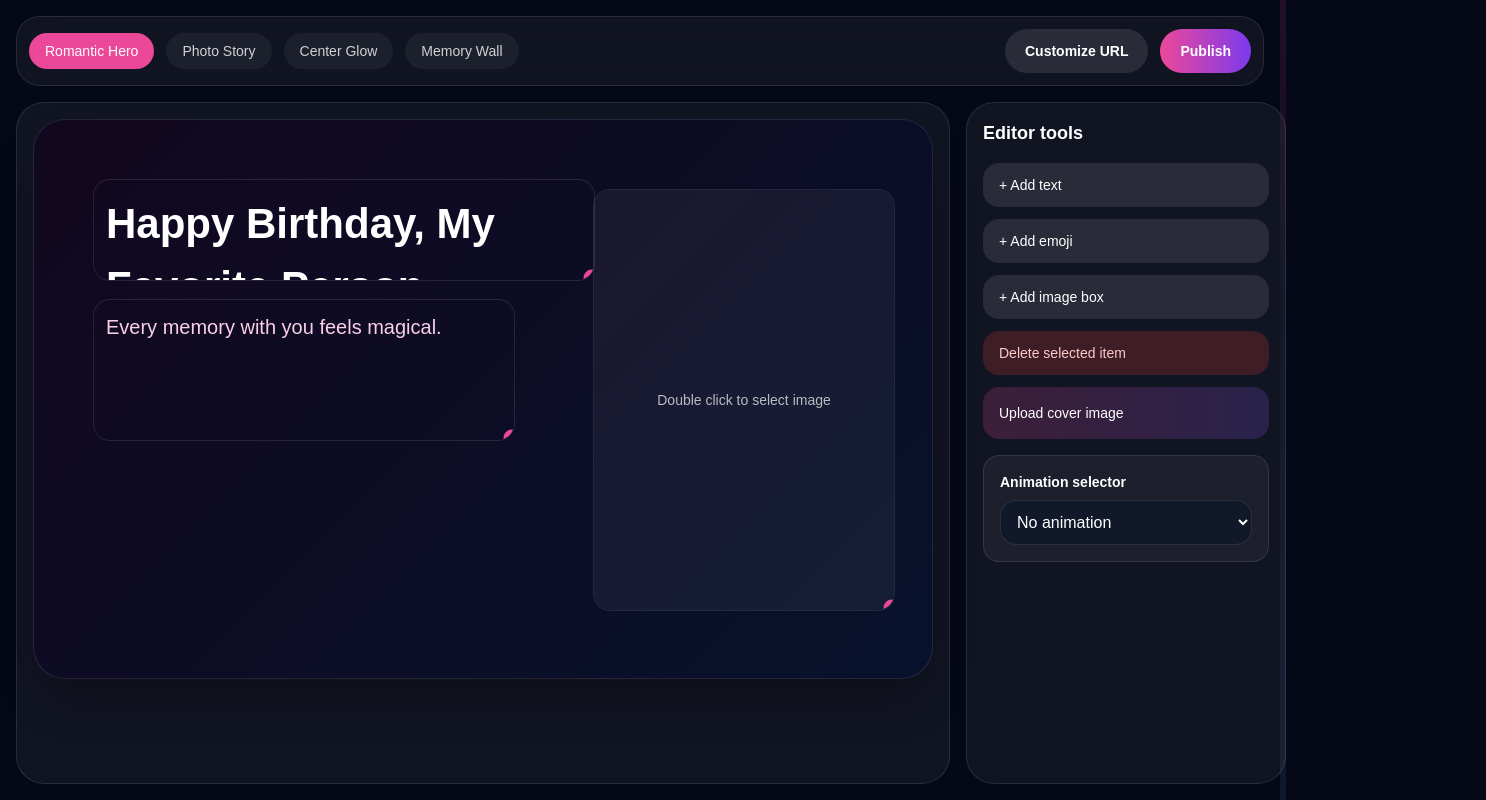
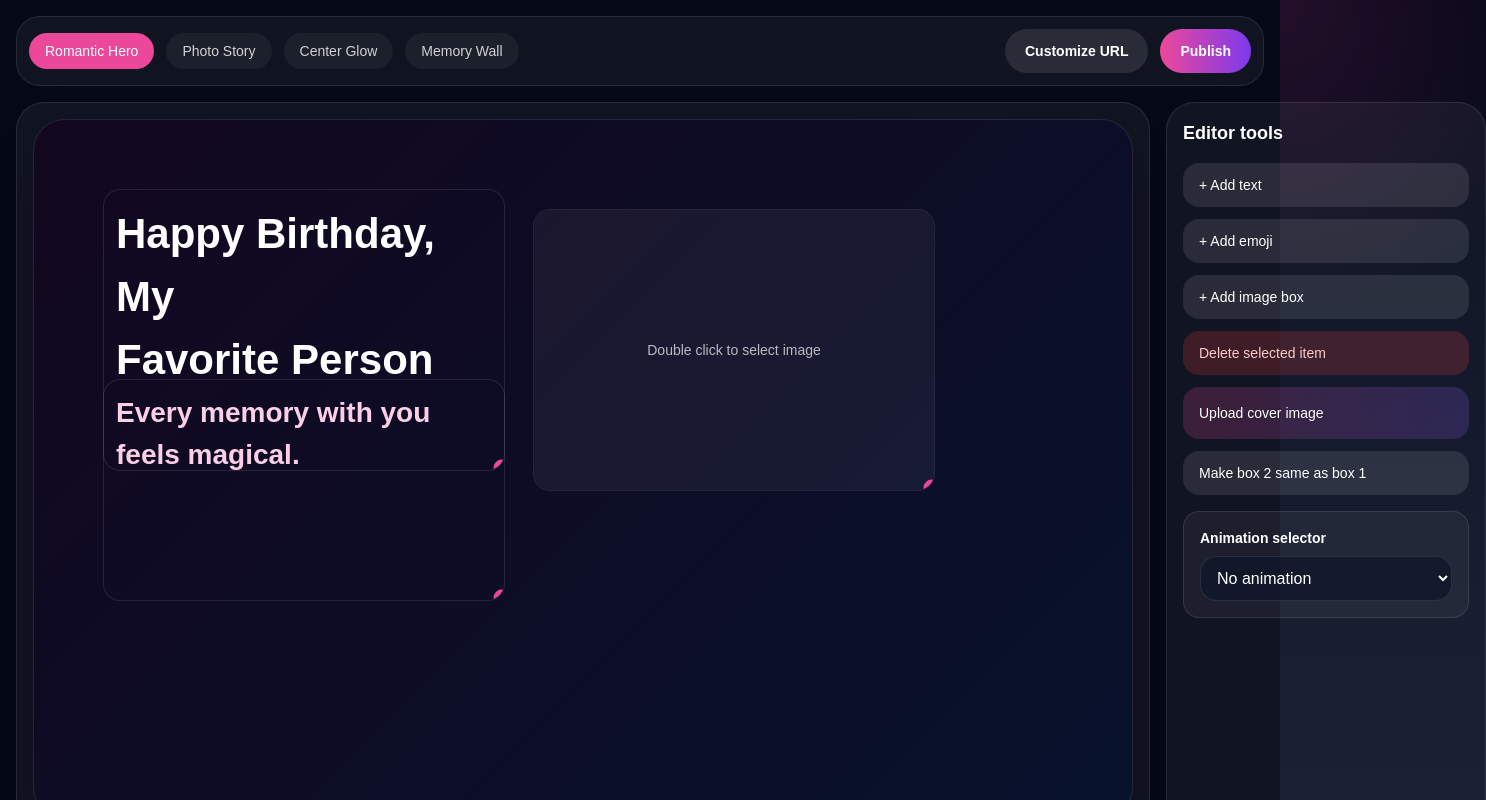
Before and after one commit to adithaanusara/lovelink-studio, a Next.js app: page /create in a window 1280 px wide. Shown: the top 800 px of the page, 1486 px wide, since content can reach past the window. Built offline with nearby package versions, Linux system fonts and the light colour scheme.

Commit message:
change background size

```diff
--- a/components/AdvancedCreateForm.tsx
+++ b/components/AdvancedCreateForm.tsx
@@ -1,6 +1,6 @@
 "use client";
 
-import { useMemo, useRef, useState } from "react";
+import { useEffect, useMemo, useRef, useState } from "react";
 import { editorTemplates, EditorItem, EditorTemplate } from "@/lib/templates";
 import { LayoutEditor } from "@/components/LayoutEditor";
 
@@ -80,11 +80,38 @@ export function AdvancedCreateForm() {
       .join(" ")
   );
 
+  const makeHeroImageSameAsTitle = (sourceItems: EditorItem[]) => {
+    const titleBox = sourceItems.find((item) => item.id === "title");
+    const heroImageBox = sourceItems.find((item) => item.id === "hero-image");
+
+    if (!titleBox || !heroImageBox) return sourceItems;
+
+    return sourceItems.map((item) =>
+      item.id === "hero-image"
+        ? {
+            ...item,
+            w: titleBox.w,
+            h: titleBox.h
+          }
+        : item
+    );
+  };
+
   const handleTemplateSelect = (next: EditorTemplate) => {
+    const nextItems = makeHeroImageSameAsTitle(
+      next.items.map((item) => ({ ...item }))
+    );
+
     setTemplate(next);
-    setItems(next.items.map((item) => ({ ...item })));
+    setItems(nextItems);
     setSelectedId(null);
   };
+
+  useEffect(() => {
+    if (template.id !== "romantic-hero") return;
+
+    setItems((current) => makeHeroImageSameAsTitle(current));
+  }, [template.id]);
 
   const updateItem = (id: string, patch: Partial<EditorItem>) => {
     setItems((current) =>
@@ -98,8 +125,8 @@ export function AdvancedCreateForm() {
       type: "text",
       x: 120,
       y: 120,
-      w: 260,
-      h: 90,
+      w: 360,
+      h: 260,
       z: items.length + 1,
       content: "New text",
       fontSize: 28,
@@ -134,10 +161,10 @@ export function AdvancedCreateForm() {
     const newItem: EditorItem = {
       id: `image-${uid()}`,
       type: "image",
-      x: 220,
-      y: 220,
-      w: 220,
-      h: 220,
+      x: 500,
+      y: 90,
+      w: 400,
+      h: 280,
       z: items.length + 1,
       src: ""
     };
@@ -395,6 +422,14 @@ export function AdvancedCreateForm() {
               >
                 Upload cover image
               </button>
+
+              <button
+                type="button"
+                onClick={() => setItems((current) => makeHeroImageSameAsTitle(current))}
+                className="w-full rounded-2xl bg-white/10 px-4 py-3 text-left text-sm font-medium text-white transition hover:bg-white/15"
+              >
+                Make box 2 same as box 1
+              </button>
             </div>
 
             <div className="rounded-2xl border border-white/10 bg-white/5 p-4">
--- a/components/LayoutEditor.tsx
+++ b/components/LayoutEditor.tsx
@@ -240,7 +240,7 @@ export function LayoutEditor({
   return (
     <div
       ref={containerRef}
-      className="relative mx-auto h-[560px] w-[900px] overflow-hidden rounded-[2rem] border border-white/10 shadow-2xl"
+      className="relative mx-auto h-[700px] w-[1100px] overflow-hidden rounded-[2rem] border border-white/10 shadow-2xl"
       style={{ background }}
       onMouseDown={() => onSelect(null)}
     >
--- a/lib/templates.ts
+++ b/lib/templates.ts
@@ -1,8 +1,6 @@
-export type EditorItemType = "text" | "image";
-
 export type EditorItem = {
   id: string;
-  type: EditorItemType;
+  type: "text" | "image";
   x: number;
   y: number;
   w: number;
@@ -22,6 +20,9 @@ export type EditorTemplate = {
   items: EditorItem[];
 };
 
+const TITLE_BOX_WIDTH = 400;
+const TITLE_BOX_HEIGHT = 280;
+
 export const editorTemplates: EditorTemplate[] = [
   {
     id: "romantic-hero",
@@ -31,12 +32,12 @@ export const editorTemplates: EditorTemplate[] = [
       {
         id: "title",
         type: "text",
-        x: 60,
-        y: 60,
-        w: 500,
-        h: 100,
+        x: 70,
+        y: 70,
+        w: TITLE_BOX_WIDTH,
+        h: TITLE_BOX_HEIGHT,
         z: 2,
-        content: "Happy Birthday, My Favorite Person",
+        content: "Happy Birthday, My\nFavorite Person",
         fontSize: 42,
         color: "#ffffff",
         fontWeight: 800
@@ -44,24 +45,24 @@ export const editorTemplates: EditorTemplate[] = [
       {
         id: "message",
         type: "text",
-        x: 60,
-        y: 180,
-        w: 420,
-        h: 140,
+        x: 70,
+        y: 260,
+        w: 400,
+        h: 220,
         z: 2,
         content: "Every memory with you feels magical.",
-        fontSize: 20,
+        fontSize: 28,
         color: "#fbcfe8",
-        fontWeight: 500
+        fontWeight: 600
       },
       {
-        id: "main-image",
+        id: "hero-image",
         type: "image",
-        x: 560,
-        y: 70,
-        w: 300,
-        h: 420,
-        z: 1,
+        x: 500,
+        y: 90,
+        w: TITLE_BOX_WIDTH,
+        h: TITLE_BOX_HEIGHT,
+        z: 2,
         src: ""
       }
     ]
@@ -69,133 +70,129 @@ export const editorTemplates: EditorTemplate[] = [
   {
     id: "photo-story",
     name: "Photo Story",
-    background: "linear-gradient(135deg, #0f172a 0%, #1e1b4b 100%)",
+    background: "linear-gradient(135deg, #1a103d 0%, #0b1736 100%)",
     items: [
       {
         id: "title",
         type: "text",
-        x: 50,
-        y: 40,
-        w: 600,
-        h: 90,
-        z: 3,
-        content: "For Someone Truly Special",
-        fontSize: 40,
+        x: 70,
+        y: 70,
+        w: 400,
+        h: 240,
+        z: 2,
+        content: "For My Favorite Person",
+        fontSize: 38,
         color: "#ffffff",
         fontWeight: 800
       },
       {
-        id: "img1",
-        type: "image",
-        x: 60,
-        y: 150,
-        w: 240,
-        h: 300,
-        z: 1,
-        src: ""
+        id: "message",
+        type: "text",
+        x: 70,
+        y: 250,
+        w: 400,
+        h: 180,
+        z: 2,
+        content: "A page full of memories, love, and little moments.",
+        fontSize: 26,
+        color: "#f5d0fe",
+        fontWeight: 600
       },
       {
-        id: "img2",
+        id: "photo-main",
         type: "image",
-        x: 330,
-        y: 180,
-        w: 240,
-        h: 260,
-        z: 1,
+        x: 500,
+        y: 90,
+        w: 340,
+        h: 300,
+        z: 2,
         src: ""
-      },
-      {
-        id: "message",
-        type: "text",
-        x: 600,
-        y: 180,
-        w: 250,
-        h: 220,
-        z: 2,
-        content: "I made this page just for you.",
-        fontSize: 24,
-        color: "#e9d5ff",
-        fontWeight: 600
       }
     ]
   },
   {
     id: "center-glow",
     name: "Center Glow",
-    background: "radial-gradient(circle at center, #3b0764 0%, #020617 70%)",
+    background: "radial-gradient(circle at center, #581c87 0%, #09090b 70%)",
     items: [
-      {
-        id: "main-image",
-        type: "image",
-        x: 290,
-        y: 90,
-        w: 320,
-        h: 320,
-        z: 1,
-        src: ""
-      },
       {
         id: "title",
         type: "text",
-        x: 170,
-        y: 440,
-        w: 560,
-        h: 80,
+        x: 120,
+        y: 70,
+        w: 320,
+        h: 140,
         z: 2,
-        content: "A Surprise Made With Love",
-        fontSize: 38,
+        content: "A Special Day",
+        fontSize: 40,
         color: "#ffffff",
         fontWeight: 800
+      },
+      {
+        id: "message",
+        type: "text",
+        x: 120,
+        y: 230,
+        w: 320,
+        h: 160,
+        z: 2,
+        content: "You make every ordinary day feel extraordinary.",
+        fontSize: 24,
+        color: "#fce7f3",
+        fontWeight: 600
+      },
+      {
+        id: "center-image",
+        type: "image",
+        x: 500,
+        y: 110,
+        w: 260,
+        h: 260,
+        z: 2,
+        src: ""
       }
     ]
   },
   {
     id: "memory-wall",
     name: "Memory Wall",
-    background: "linear-gradient(135deg, #111827 0%, #3b0764 100%)",
+    background: "linear-gradient(135deg, #1f1147 0%, #3b0764 100%)",
     items: [
       {
-        id: "img1",
-        type: "image",
-        x: 70,
-        y: 80,
-        w: 220,
-        h: 220,
-        z: 1,
-        src: ""
-      },
-      {
-        id: "img2",
-        type: "image",
-        x: 330,
-        y: 120,
-        w: 220,
-        h: 220,
-        z: 1,
-        src: ""
-      },
-      {
-        id: "img3",
-        type: "image",
-        x: 590,
-        y: 80,
-        w: 220,
-        h: 220,
-        z: 1,
-        src: ""
+        id: "title",
+        type: "text",
+        x: 90,
+        y: 90,
+        w: 360,
+        h: 150,
+        z: 2,
+        content: "A wall of memories that belongs only to us.",
+        fontSize: 34,
+        color: "#ffffff",
+        fontWeight: 800
       },
       {
         id: "message",
         type: "text",
-        x: 160,
-        y: 360,
-        w: 580,
-        h: 120,
+        x: 90,
+        y: 270,
+        w: 360,
+        h: 160,
         z: 2,
-        content: "A wall of memories that belongs only to us.",
-        fontSize: 28,
-        color: "#ffffff",
-        fontWeight: 700
+        content: "Every picture here carries a little piece of our story.",
+        fontSize: 24,
+        color: "#fbcfe8",
+        fontWeight: 600
+      },
+      {
+        id: "memory-image",
+        type: "image",
+        x: 500,
+        y: 110,
+        w: 280,
+        h: 280,
+        z: 2,
+        src: ""
       }
     ]
   }
```
